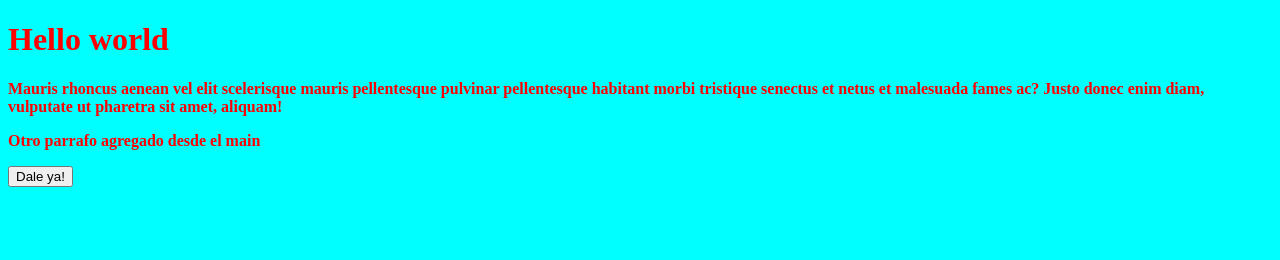
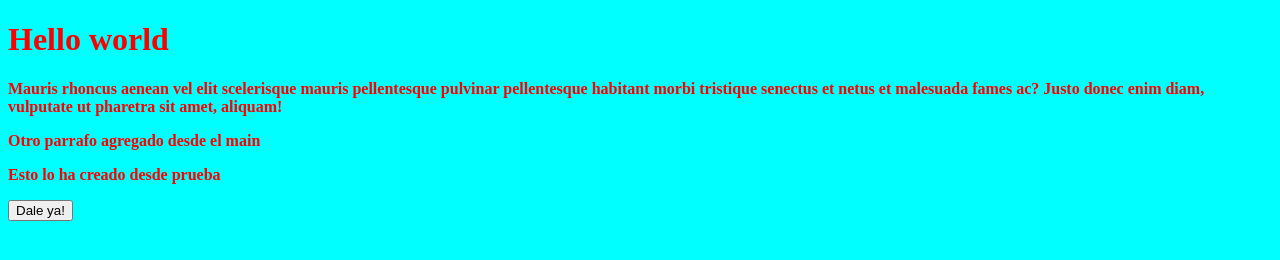
Before and after one commit to xandro2021/MyGitNotes, a plain HTML site: page index.html in a window 1280 px wide. Drawn offline with Linux system fonts and the light colour scheme.

Commit message:
agregando otro parrafo

```diff
--- a/index.html
+++ b/index.html
@@ -1,5 +1,6 @@
 <!doctype html>
 <html class="no-js" lang="">
+
 <head>
     <meta charset="utf-8">
     <meta http-equiv="x-ua-compatible" content="ie=edge">
@@ -10,11 +11,15 @@
     <link rel="stylesheet" href="css/styles.css" type="text/css" media="screen" />
     <script src="js/javascript.js"></script>
 </head>
+
 <body>
     <h1>Hello world</h1>
-        <p>Mauris rhoncus aenean vel elit scelerisque mauris pellentesque pulvinar pellentesque habitant morbi tristique senectus et netus et malesuada fames ac? Justo donec enim diam, vulputate ut pharetra sit amet, aliquam!</p>
+    <p>Mauris rhoncus aenean vel elit scelerisque mauris pellentesque pulvinar pellentesque habitant morbi tristique
+        senectus et netus et malesuada fames ac? Justo donec enim diam, vulputate ut pharetra sit amet, aliquam!</p>
 
     <p>Otro parrafo agregado desde el main</p>
-        <input type="button" onClick="saludo()" value="Dale ya!"/>
+    <p>Esto lo ha creado desde prueba</p>
+    <input type="button" onClick="saludo()" value="Dale ya!" />
 </body>
+
 </html>
```
Lines whose indentation alone changed are shown as unchanged.
